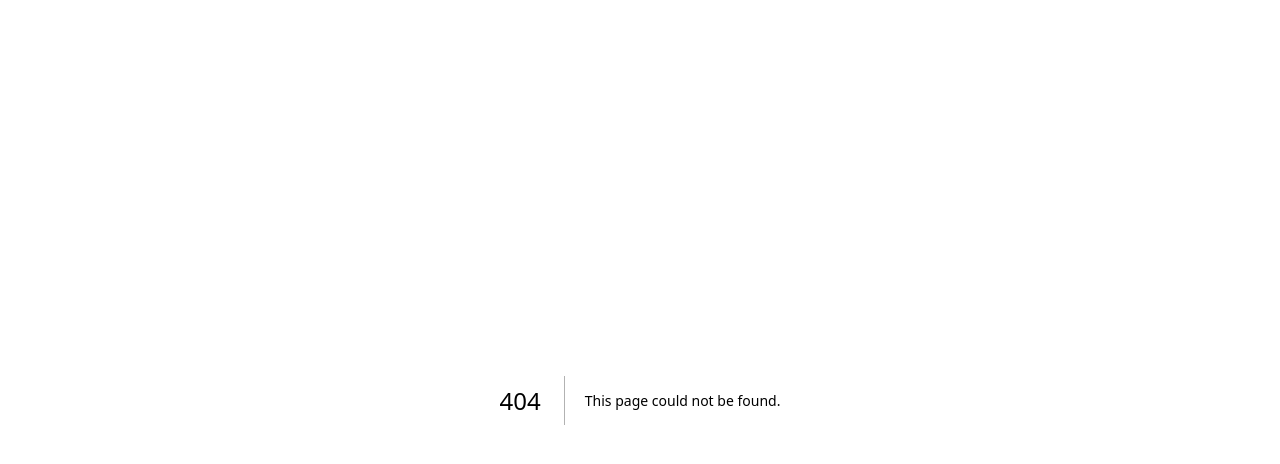
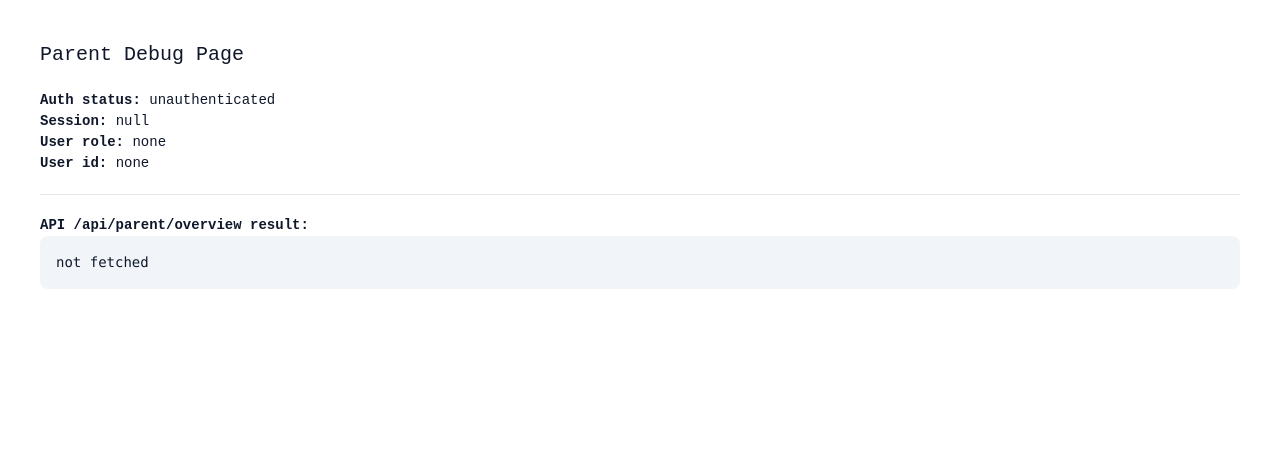
Before and after one commit to Klretailing/admits-only, a Next.js app: page /parent/debug in a window 1280 px wide. Before the commit this address had no page. Shown: the top 464 px of the page. Built offline with nearby package versions, Linux system fonts and the light colour scheme; no server answers.

Commit message:
Add parent debug page to diagnose production crash
Temporary diagnostic page at /parent/debug that shows auth state
and raw API response without using ParentLayout.

https://claude.ai/code/session_01JZkoX9genCSf7eUJgcBjxN

```diff
--- /dev/null
+++ b/pages/parent/debug.tsx
@@ -0,0 +1,31 @@
+import { useSession } from 'next-auth/react';
+import { useEffect, useState } from 'react';
+
+export default function ParentDebug() {
+  const { data: session, status } = useSession();
+  const [apiResult, setApiResult] = useState<string>('not fetched');
+  const [error, setError] = useState<string>('');
+
+  useEffect(() => {
+    if (status !== 'authenticated') return;
+    fetch('/api/parent/overview')
+      .then(r => r.text())
+      .then(text => setApiResult(text))
+      .catch(e => setError(e.message));
+  }, [status]);
+
+  return (
+    <div style={{ padding: 40, fontFamily: 'monospace', fontSize: 14 }}>
+      <h1 style={{ fontSize: 20, marginBottom: 20 }}>Parent Debug Page</h1>
+      <p><strong>Auth status:</strong> {status}</p>
+      <p><strong>Session:</strong> {JSON.stringify(session, null, 2)}</p>
+      <p><strong>User role:</strong> {(session?.user as any)?.role || 'none'}</p>
+      <p><strong>User id:</strong> {(session?.user as any)?.id || 'none'}</p>
+      <hr style={{ margin: '20px 0' }} />
+      <p><strong>API /api/parent/overview result:</strong></p>
+      <pre style={{ background: '#f1f5f9', padding: 16, borderRadius: 8, overflow: 'auto', maxHeight: 400 }}>
+        {error ? `ERROR: ${error}` : apiResult}
+      </pre>
+    </div>
+  );
+}
```
